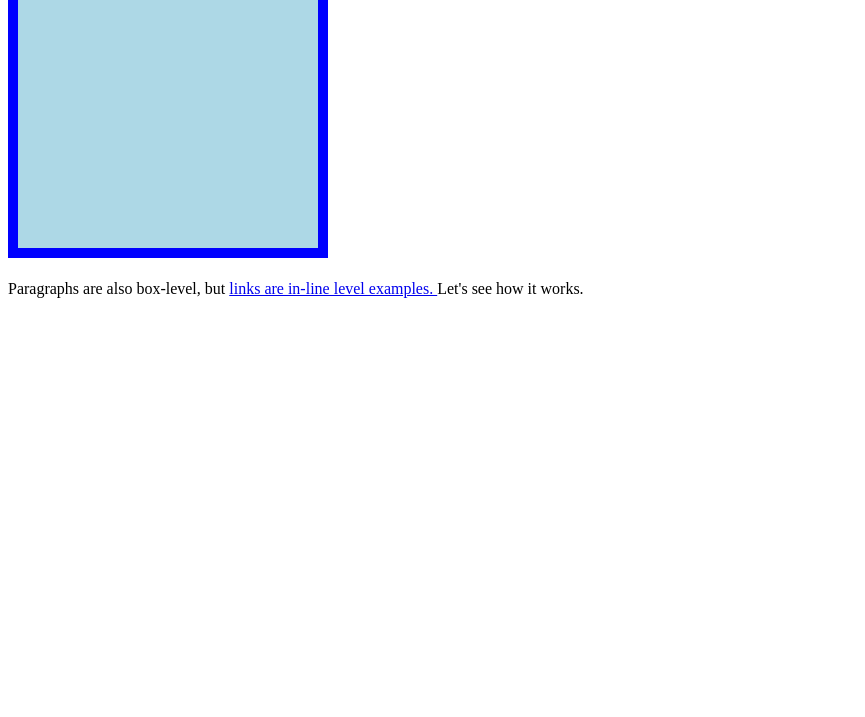
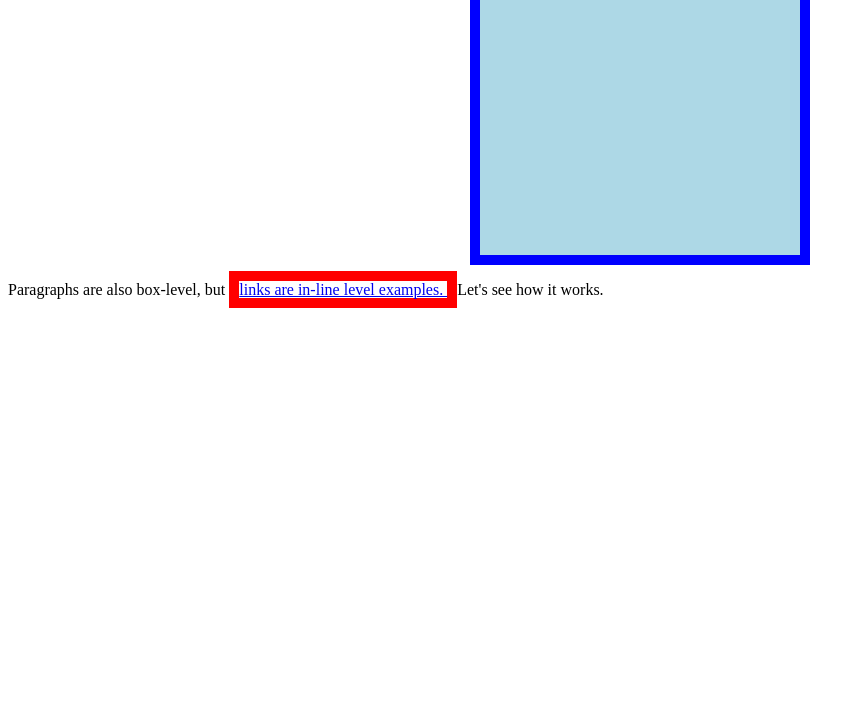
Before and after one commit to claudiobritof/HTML-exs, a plain HTML site: page Ex.021/box01.html in a window 1280 px wide. Shown: the part 83-800 px from the top of the page, without its empty margins (0-865 px from the left). Drawn offline with Linux system fonts and the light colour scheme.

Commit message:
Update box01.html

```diff
--- a/Ex.021/box01.html
+++ b/Ex.021/box01.html
@@ -13,6 +13,17 @@
             border-width: 10px;
             border-style: solid;
             border-color: blue;
+            padding:10px;
+            padding-left: 10px;
+            padding-right: 10px;
+            padding-bottom: 10px;
+            margin: auto;
+        }
+        a {
+            border-width: 10px;
+            border-style: solid;
+            border-color: red;
+
         }
     </style>
 </head>
```
